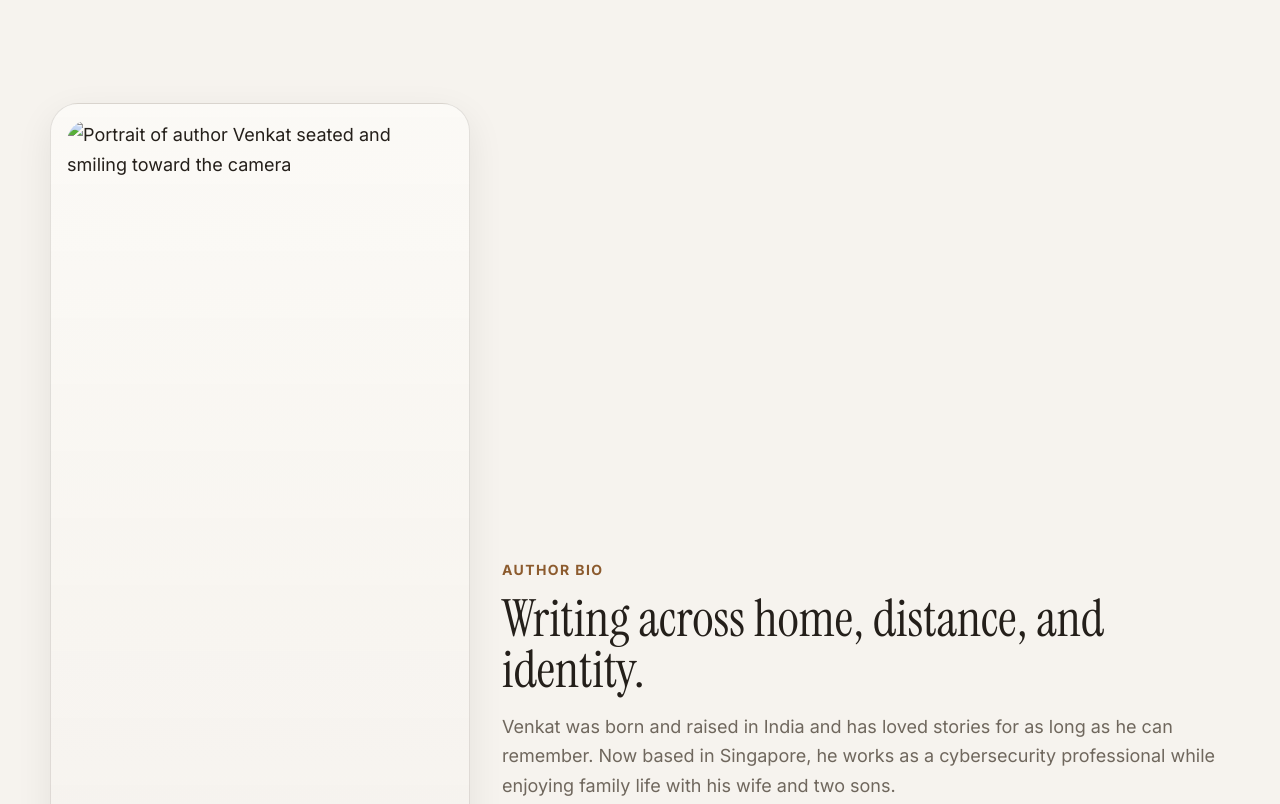
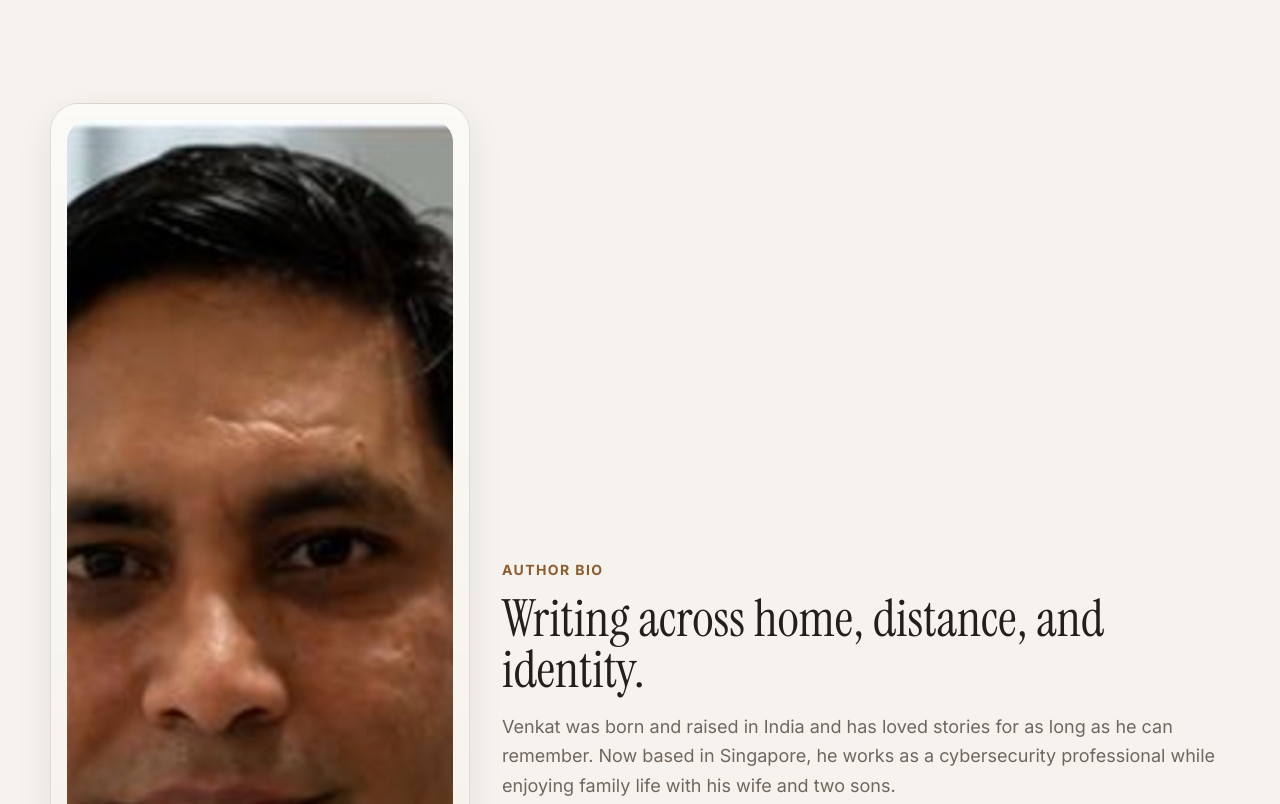
Before and after one commit to kuppusv/venkatk, a plain HTML site: page index.html in a window 1280 px wide. Shown: the part 2360-3164 px from the top of the page. Drawn offline with Linux system fonts and the light colour scheme.

Commit message:
Update index.html
corrected photo location

```diff
--- a/index.html
+++ b/index.html
@@ -850,7 +850,7 @@
         <div class="container about-wrap">
           <div class="author-photo-frame">
             <img
-              src="./assets/venkat-author.jpg"
+              src="venkat-author.jpg"
               alt="Portrait of author Venkat seated and smiling toward the camera"
               width="1200"
               height="1500"
```
